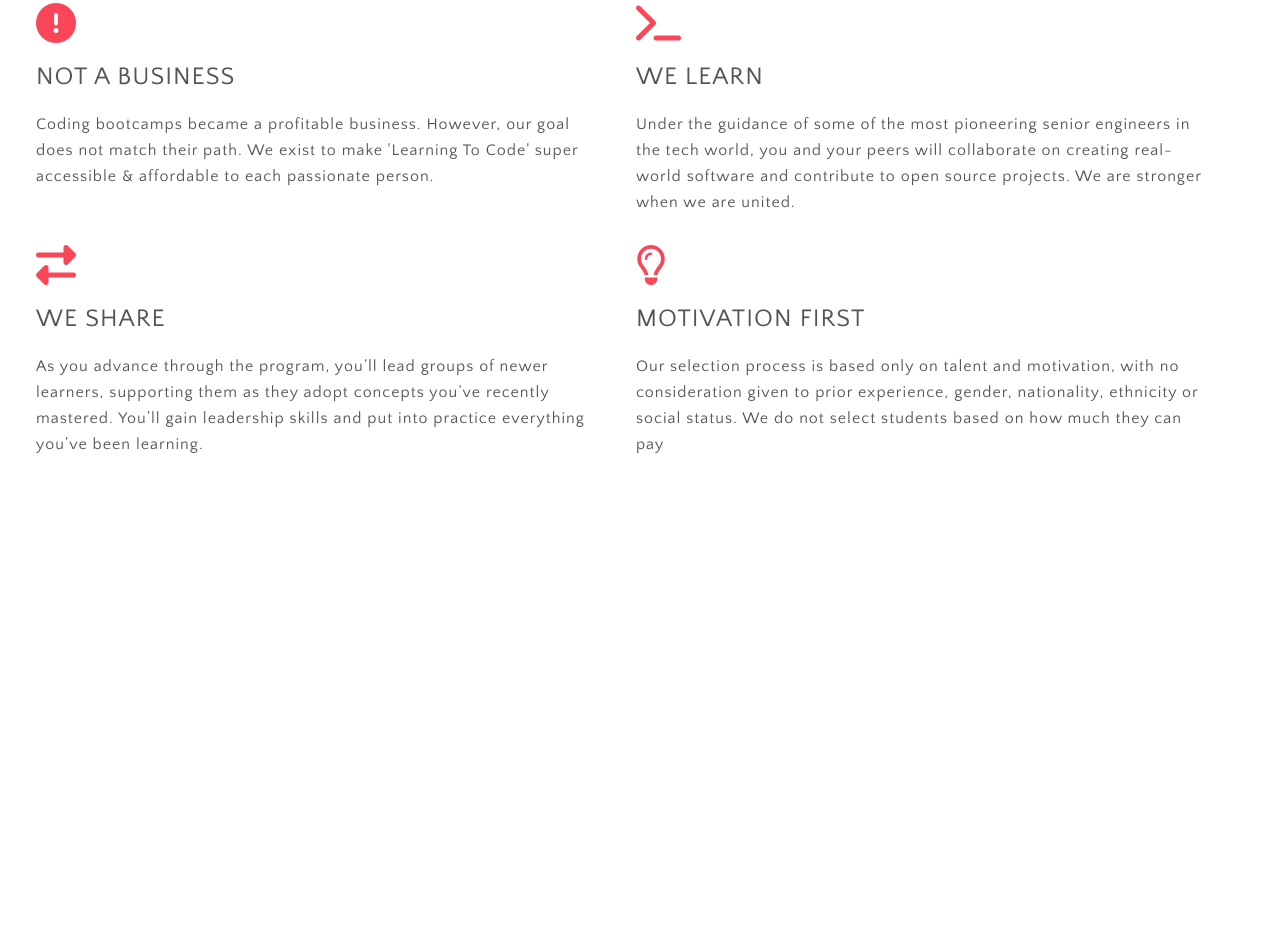
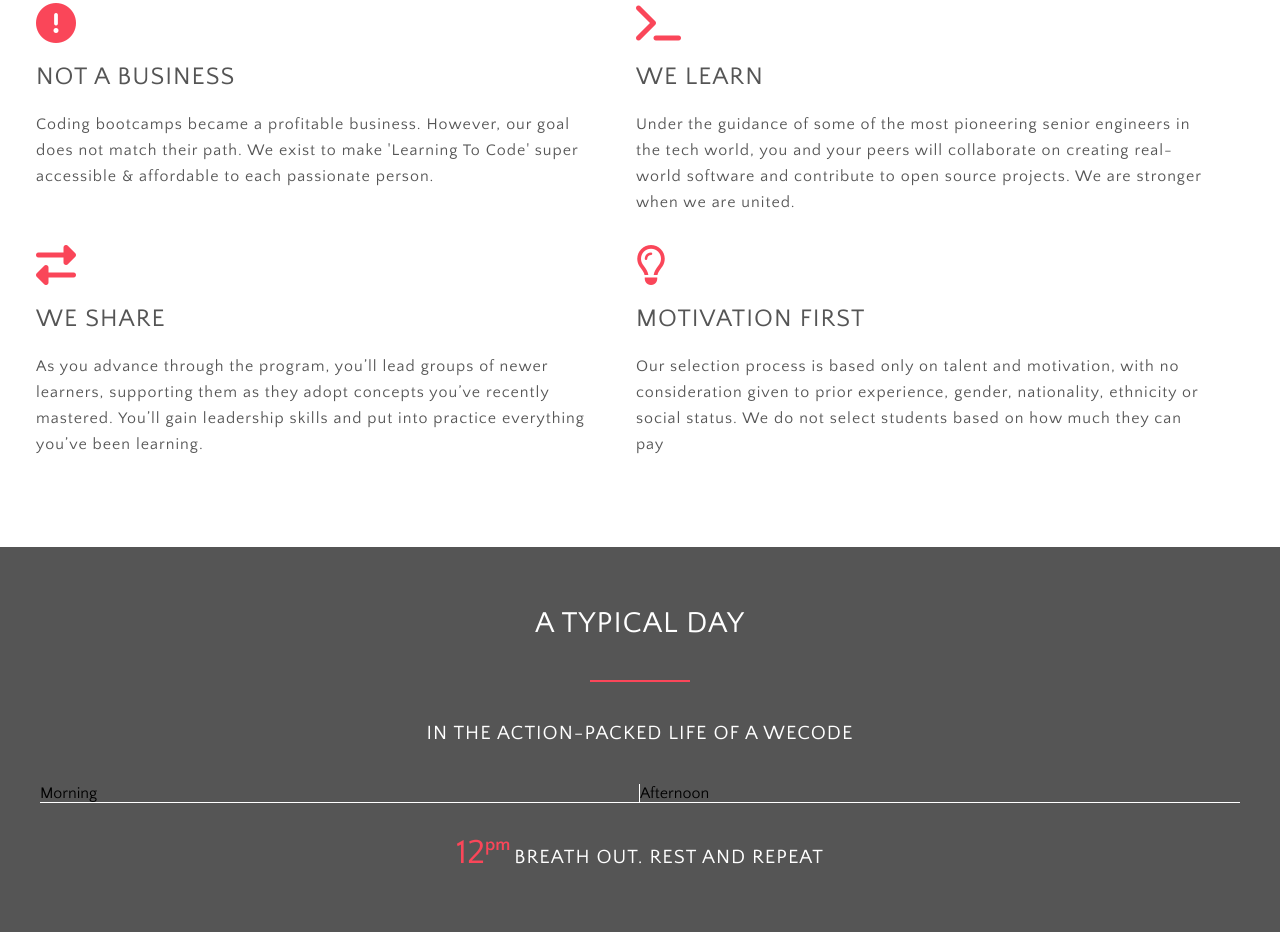
Before and after one commit to Safarali/teach-coding-bootcamp-website, a plain HTML site: page index.html in a window 1280 px wide. Shown: the part 1034-1966 px from the top of the page. Before the commit the page ends 1581 px from the top, so only its background shows below. Drawn offline with Linux system fonts and the light colour scheme.

Commit message:
Finish section heder and footer

```diff
--- a/index.html
+++ b/index.html
@@ -84,6 +84,24 @@
                 </div>
             </div>
         </section>
+        <section class="typical-day-section">
+            <div class="container">
+                <h2 class="section-heading">A Typical Day</h2>
+                <p class="section-subheading">
+                    IN THE ACTION-PACKED LIFE OF A WECODE
+                </p>
+                <div class="row">
+                    <div class="morning-schedule">Morning</div>
+                    <div class="afternoon-schedule">Afternoon</div>
+                </div>
+                <div class="evening-schedule">
+                    <span class="time">12<sup>pm</sup></span>
+                    <span class="section-subheading">
+                        BREATH OUT. REST AND REPEAT</span
+                    >
+                </div>
+            </div>
+        </section>
         <script
             src="https://kit.fontawesome.com/ef89e188d6.js"
             crossorigin="anonymous"
--- a/styles.css
+++ b/styles.css
@@ -209,3 +209,47 @@ h3 {
     font-size: 40px;
     margin-bottom: 20px;
 }
+
+/* Section - A Typical Day */
+
+.typical-day-section {
+    background-color: #555;
+}
+
+.typical-day-section .section-heading,
+.typical-day-section .section-subheading {
+    color: #fff;
+}
+
+.morning-schedule,
+.afternoon-schedule {
+    display: inline-block;
+    width: 50%;
+}
+
+.morning-schedule {
+    border-right: 1px solid #fff;
+}
+
+.afternoon-schedule {
+    margin-left: -4px;
+}
+
+.typical-day-section .row {
+    border-bottom: 1px solid #fff;
+}
+
+.time {
+    color: #fa4659;
+    font-size: 35px;
+}
+
+.time sup {
+    font-size: 18px;
+    font-weight: 700;
+}
+
+.evening-schedule {
+    width: max-content;
+    margin: 0 auto;
+}
```
